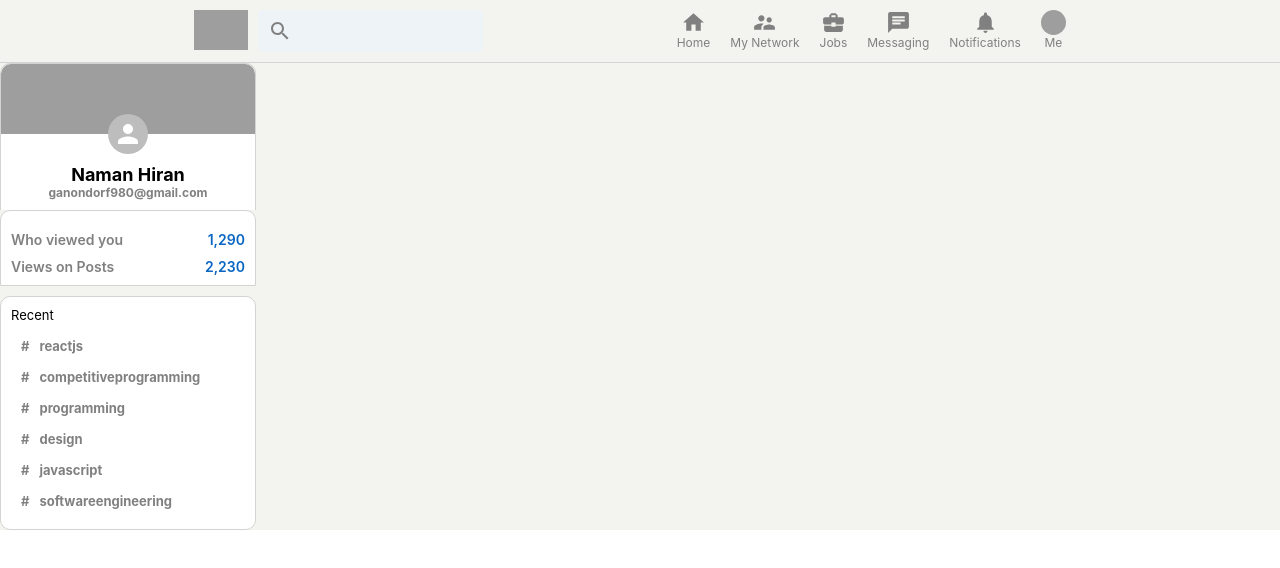
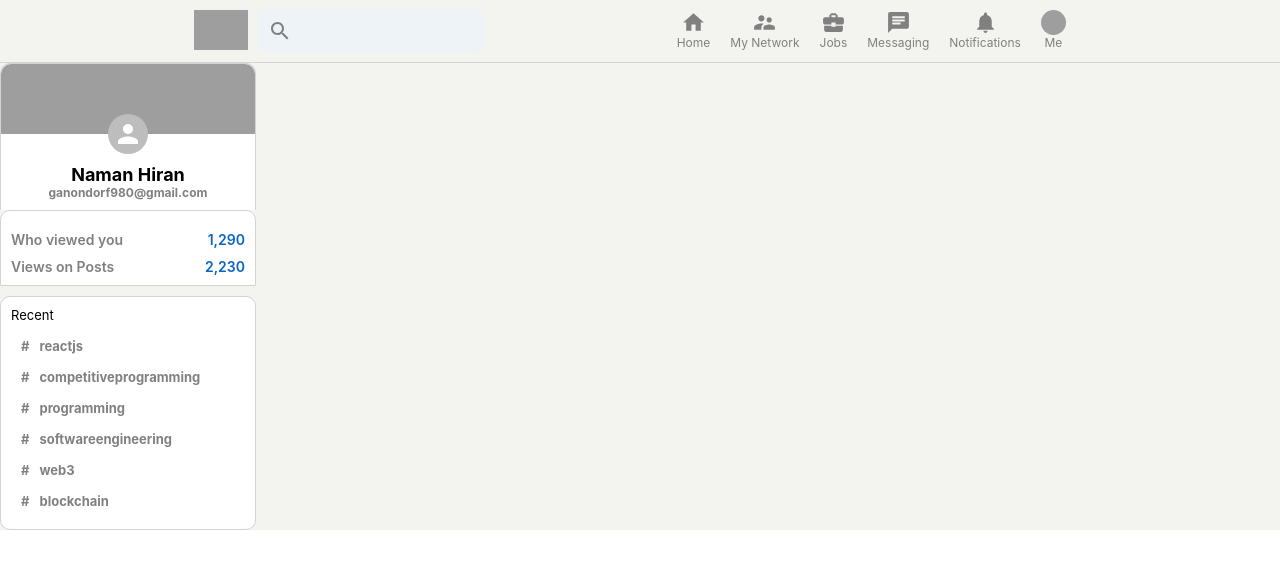
Before and after one commit to NamanH16/linkedin-clone, a React (Create React App) app: page / in a window 1280 px wide. Shown: the top 568 px of the page. Built offline with nearby package versions, Linux system fonts and the light colour scheme; grey boxes are pictures that could not be loaded.

Commit message:
remove SidebarHashes

```diff
--- a/src/components/Sidebar/Sidebar.js
+++ b/src/components/Sidebar/Sidebar.js
@@ -1,9 +1,19 @@
 import { Avatar } from '@mui/material'
 import React from 'react'
 import './Sidebar.css'
-import SidebarHashes from './SidebarHashes';
 
 function Sidebar() {
+
+  const topics = ['reactjs','competitiveprogramming','programming','softwareengineering','web3','blockchain'];
+  const recentItems = topics.map(topic=>{
+    return(
+      <div className="sidebar__recentItem">
+        <span className="sidebar__hash">#</span>
+        <p>{topic}</p>
+      </div>
+    )
+  })
+
   return (
     <div className='sidebar'>
       <div className="sidebar__top">
@@ -32,12 +42,7 @@
 
       <div className="sidebar__bottom">
         <p>Recent</p>
-        <SidebarHashes topic="reactjs"/>
-        <SidebarHashes topic="competitiveprogramming"/>
-        <SidebarHashes topic="programming"/>
-        <SidebarHashes topic="design"/>
-        <SidebarHashes topic="javascript"/>
-        <SidebarHashes topic="softwareengineering"/>
+          {recentItems}
       </div>
     </div>
   )
--- a/src/components/Sidebar/SidebarHashes.js
+++ /dev/null
@@ -1,13 +0,0 @@
-import React from 'react'
-import "./Sidebar.css"
-
-const SidebarHashes = ({topic}) => {
-  return (
-    <div className="sidebar__recentItem">
-      <span className="sidebar__hash">#</span>
-      <p>{topic}</p>
-    </div>
-  )
-}
-
-export default SidebarHashes
```
